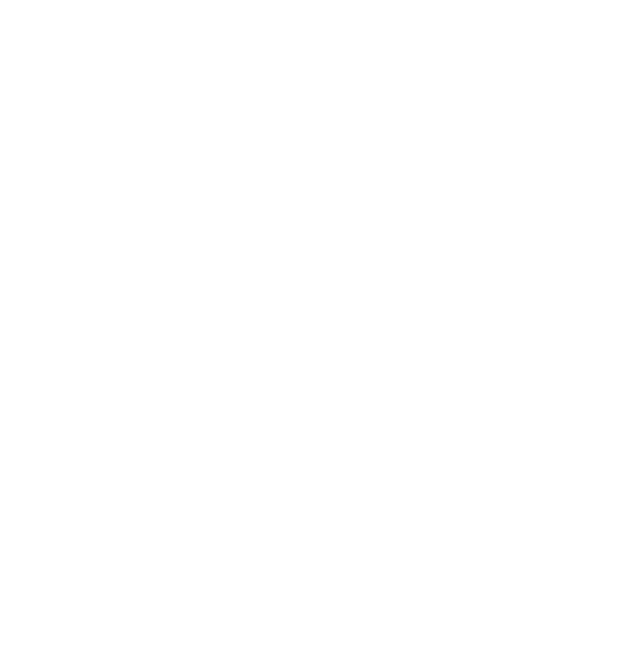
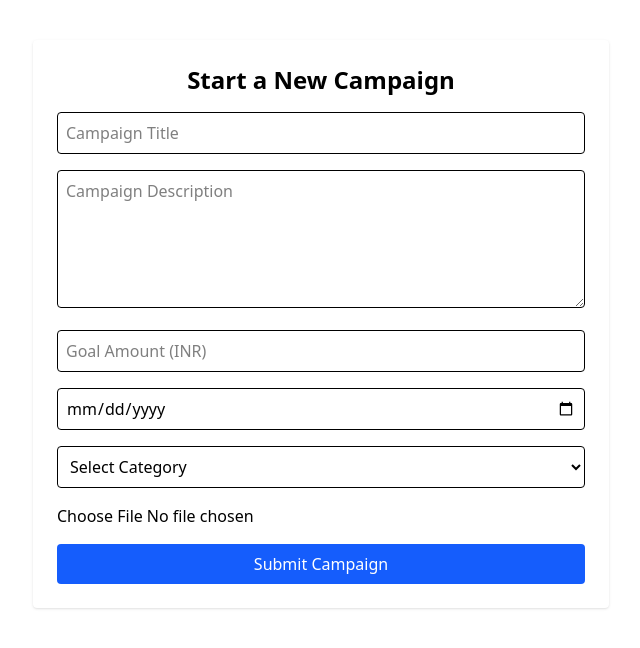
Before and after one commit to Mishra-Roshan/NewProject, a React (Vite) app in the folder Frontend-Charity/: page /create-campaign in a window 1280 px wide. Before the commit this address had no page. Shown: the top 648 px of the page, without its empty margins (319-959 px from the left). Built offline with nearby package versions, Linux system fonts and the light colour scheme.

Commit message:
Updating campaign form

```diff
--- a/Frontend-Charity/src/pages/OrgDashboard.jsx
+++ b/Frontend-Charity/src/pages/OrgDashboard.jsx
@@ -1,8 +1,20 @@
-const OrgDashboard = () => (
+import { useNavigate } from 'react-router-dom';
+
+const OrgDashboard = () => {
+  const navigate = useNavigate();
+
+  return (
     <div className="p-6">
-      <h1 className="text-2xl font-bold">Welcome, Organization!</h1>
-      <p>Manage your fundraising campaigns.</p>
+      <h1 className="text-2xl font-semibold mb-4">Welcome to your Dashboard</h1>
+
+      <button
+        onClick={() => navigate('/create-campaign')}
+        className="bg-blue-600 text-white px-4 py-2 rounded hover:bg-blue-700"
+      >
+        Start a Campaign
+      </button>
     </div>
   );
+};
 
-  export default OrgDashboard;
+export default OrgDashboard;
--- /dev/null
+++ b/Frontend-Charity/src/pages/organization/CreateCampaign.jsx
@@ -0,0 +1,110 @@
+import { useState } from 'react';
+import axios from 'axios';
+import { useNavigate } from 'react-router-dom';
+
+const CreateCampaign = () => {
+  const navigate = useNavigate();
+  const [form, setForm] = useState({
+    title: '',
+    description: '',
+    goal_amount: '',
+    deadline: '',
+    category: '',
+  });
+  const [image, setImage] = useState(null);
+
+  const handleChange = (e) => {
+    setForm({ ...form, [e.target.name]: e.target.value });
+  };
+
+  const handleImageChange = (e) => {
+    setImage(e.target.files[0]);
+  };
+
+  const handleSubmit = async (e) => {
+    e.preventDefault();
+
+    const formData = new FormData();
+    Object.keys(form).forEach((key) => formData.append(key, form[key]));
+    if (image) formData.append('image', image);
+
+    try {
+      const token = localStorage.getItem('token');
+      await axios.post('/api/campaigns/create/', formData, {
+        headers: {
+          'Authorization': `Bearer ${token}`,
+          'Content-Type': 'multipart/form-data',
+        },
+      });
+      alert('Campaign submitted for review!');
+      navigate('/orgdashboard');
+    } catch (err) {
+      console.error('Error creating campaign:', err.response?.data);
+      alert('Failed to create campaign');
+    }
+  };
+
+  return (
+    <div className="max-w-xl mx-auto p-6 bg-white shadow rounded mt-10">
+      <h2 className="text-2xl font-semibold mb-4 text-center">Start a New Campaign</h2>
+      <form onSubmit={handleSubmit} className="space-y-4">
+        <input
+          name="title"
+          type="text"
+          placeholder="Campaign Title"
+          className="w-full border p-2 rounded"
+          onChange={handleChange}
+          required
+        />
+        <textarea
+          name="description"
+          placeholder="Campaign Description"
+          className="w-full border p-2 rounded"
+          rows={5}
+          onChange={handleChange}
+          required
+        />
+        <input
+          name="goal_amount"
+          type="number"
+          placeholder="Goal Amount (INR)"
+          className="w-full border p-2 rounded"
+          onChange={handleChange}
+          required
+        />
+        <input
+          name="deadline"
+          type="date"
+          className="w-full border p-2 rounded"
+          onChange={handleChange}
+          required
+        />
+        <select
+          name="category"
+          className="w-full border p-2 rounded"
+          onChange={handleChange}
+          required
+        >
+          <option value="">Select Category</option>
+          <option value="education">Education</option>
+          <option value="health">Health</option>
+          <option value="disaster">Disaster Relief</option>
+        </select>
+        <input
+          type="file"
+          accept="image/*"
+          onChange={handleImageChange}
+          className="w-full"
+        />
+        <button
+          type="submit"
+          className="w-full bg-blue-600 text-white py-2 rounded hover:bg-blue-700"
+        >
+          Submit Campaign
+        </button>
+      </form>
+    </div>
+  );
+};
+
+export default CreateCampaign;
--- a/Frontend-Charity/src/router.jsx
+++ b/Frontend-Charity/src/router.jsx
@@ -14,6 +14,7 @@
 import ProtectedRoute from './components/ProtectedRoute.jsx';
 import DemoCampaign from './components/campaigns/demo/DemoCampaign.jsx';
 import UserLogin from './components/auth/UserLogin.jsx';
+import CreateCampaign from './pages/organization/CreateCampaign.jsx';
 
 export default function AppRouter() {
   return (
@@ -29,11 +30,13 @@
         } />
         <Route path="/register" element={<Register />} />
         <Route path="/login" element={<Login />} />
+
         <Route path="/campaigns" element={<CampaignList />} />
         <Route path="/campaigns/:id" element={<CampaignDetail />} />
         <Route path="/user-login" element={<UserLogin />} />
         <Route path="/user-register" element={<UserRegister />} />
         <Route path="/campaigns/demo" element={<DemoCampaign />} />
+        <Route path="/create-campaign" element={<CreateCampaign />} />
 
 
         <Route path="/dashboard" element={
```
